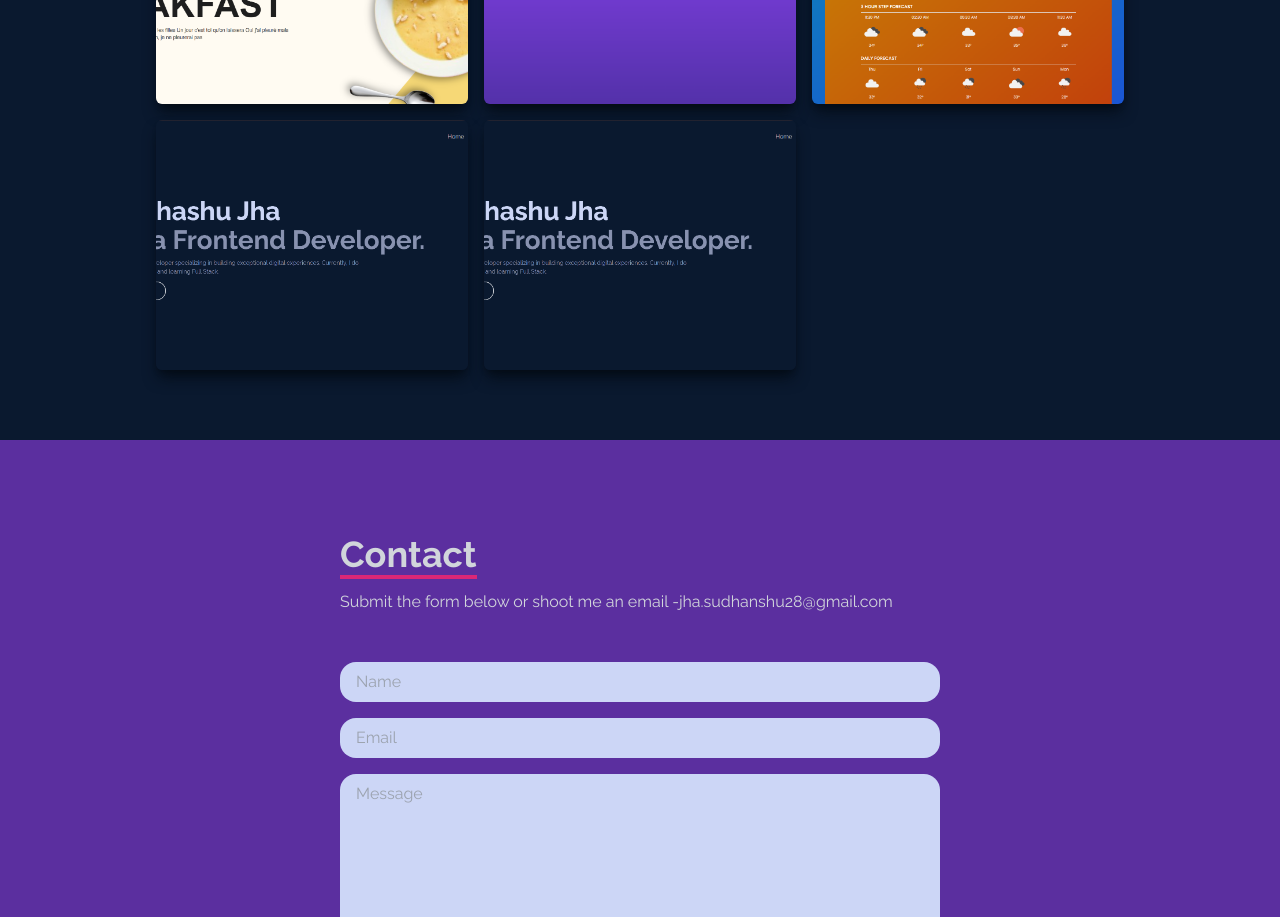
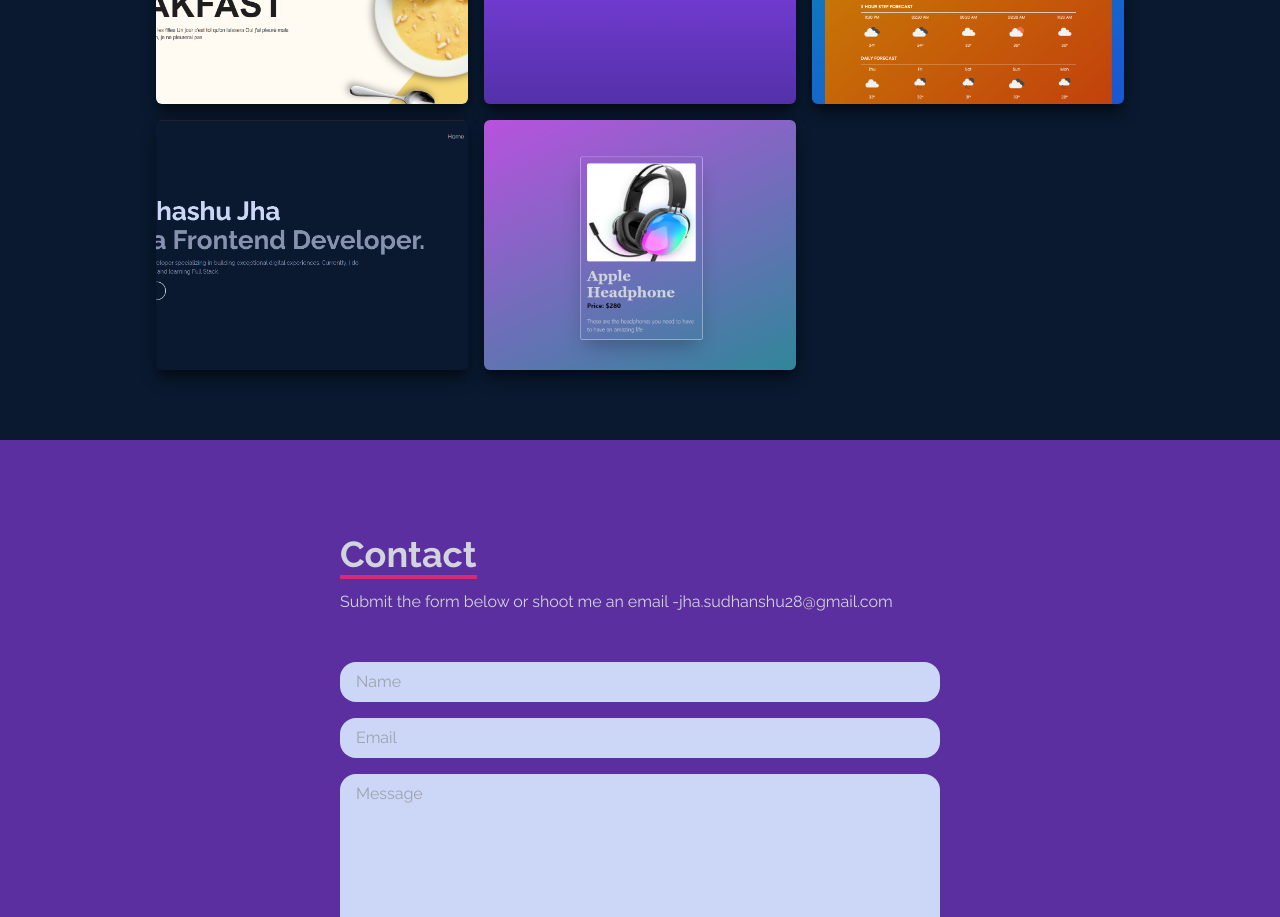
Before and after one commit to Sud-7/SJ-Technologies, a React (Vite) app: page / in a window 1280 px wide. Shown: the part 2760-3677 px from the top of the page. Built offline with nearby package versions, Linux system fonts and the light colour scheme.

Commit message:
Update data.js

```diff
--- a/src/data/data.js
+++ b/src/data/data.js
@@ -29,7 +29,7 @@ export const data = [
   },{
     id: 5,
     name: "Skeleton Loader",
-    image: "Portfolio.png",
+    image: "Skeleton.png",
     github: "https://github.com/Sud-7/Skeleton-loader",
     live: "https://new-pro-442bd.web.app/",
   }
```
